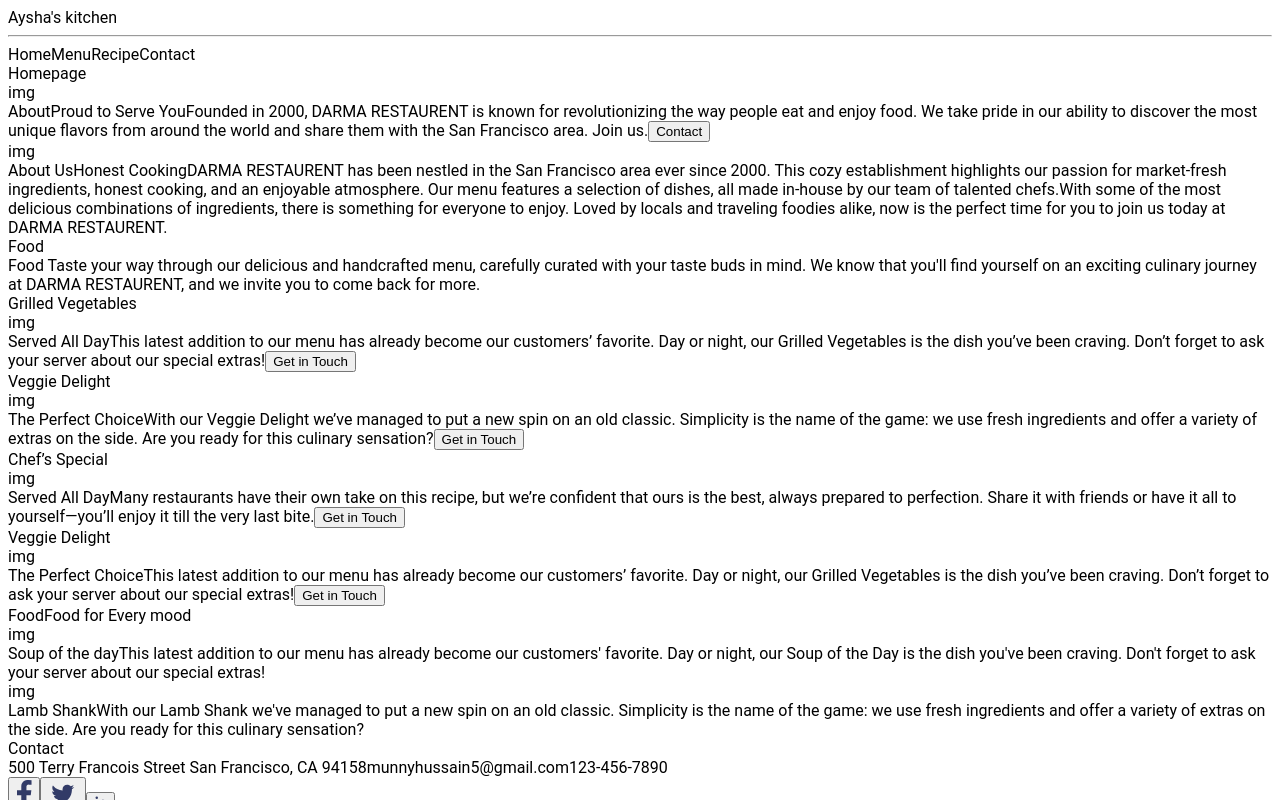
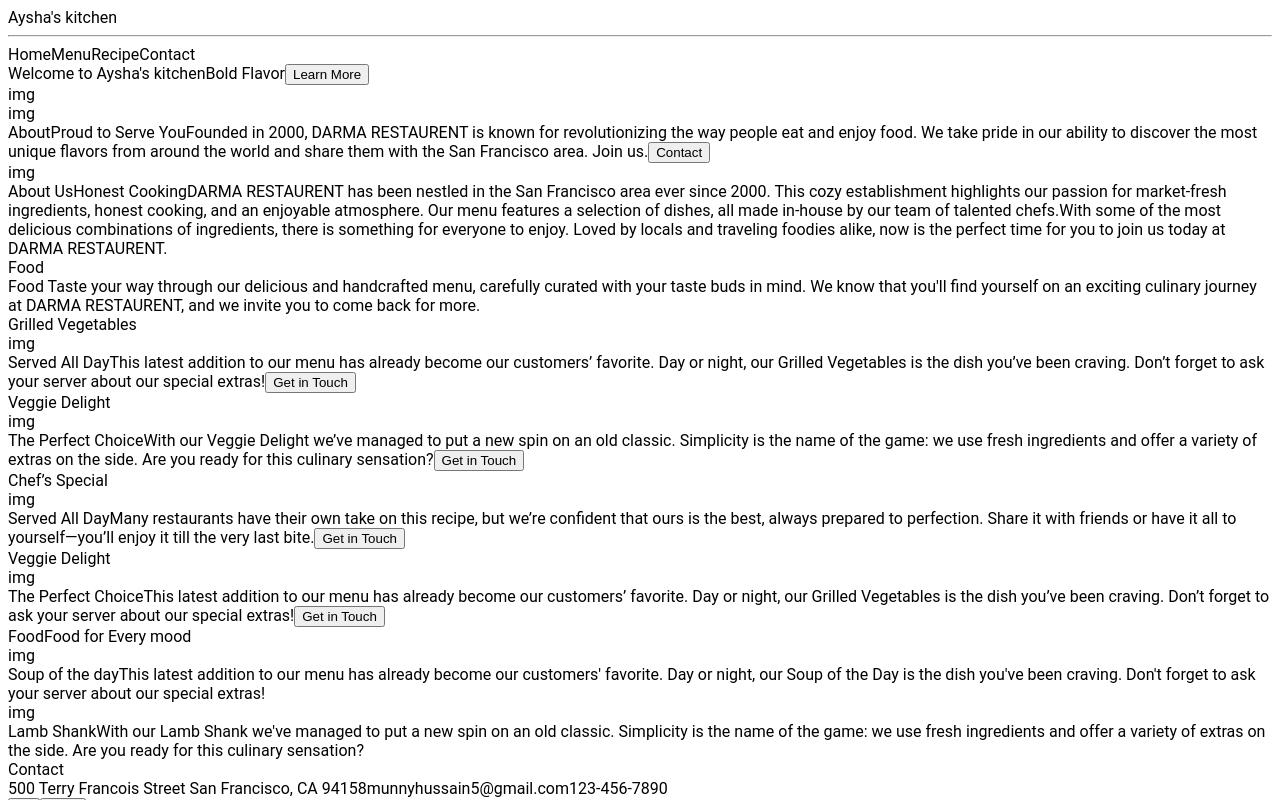
Before and after one commit to Eric-Ericsson/RestaurantWebsite-FrontEnd, a Next.js app: page / in a window 1280 px wide. Shown: the top 800 px of the page. Built offline with nearby package versions, Linux system fonts and the light colour scheme.

Commit message:
homepage structure

```diff
--- a/components/home/HomePage/index.js
+++ b/components/home/HomePage/index.js
@@ -1,7 +1,14 @@
+import SliderSection from "./sliderSection"
+
 const Homepage = () => {
   return (
-    <div className=" ">
-        Homepage
+    <div className="grid md:grid-cols-2 my-12 py-8">
+        <div className="flex items-center flex-col gap-6">
+          <span>Welcome to Aysha's kitchen</span>
+          <span>Bold Flavor</span>
+          <button className="bg-[] w-36 border-2 py-4 px-6">Learn More</button>
+        </div>
+        <SliderSection />
       </div>
   )
 
--- /dev/null
+++ b/components/home/HomePage/sliderSection.js
@@ -0,0 +1,10 @@
+
+const SliderSection = () => {
+  return (
+    <div>
+      img
+    </div>
+  )
+}
+
+export default SliderSection
```
